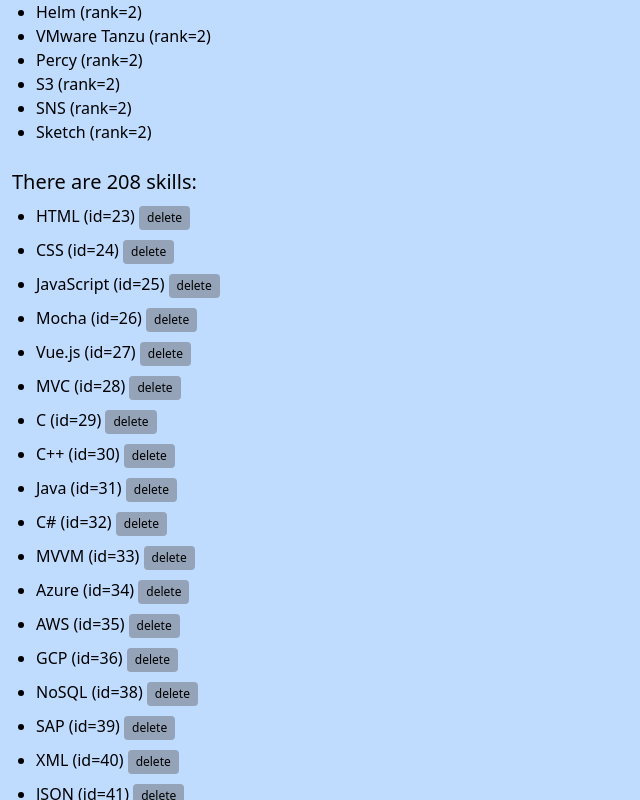
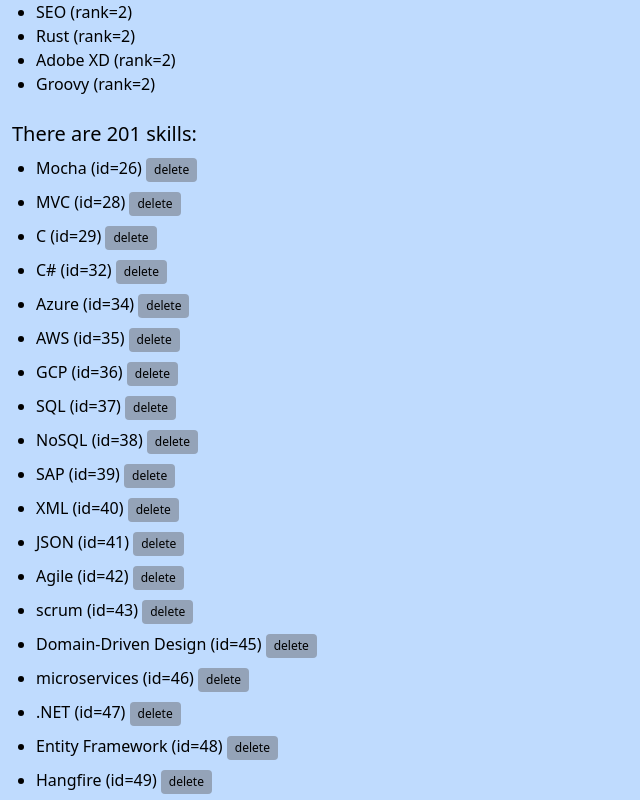
Before and after one commit to edwardtanguay/vue-pinia-showcase, a Vue app: page / in a window 1280 px wide. Shown: the part 700-1500 px from the top of the page, without its empty margins (0-640 px from the left). Built offline with nearby package versions, Linux system fonts and the light colour scheme; what oh-vue-icons would draw is missing.

Commit message:
hotload seems fixed

```diff
--- a/src/data/skills.json
+++ b/src/data/skills.json
@@ -1,26 +1,5 @@
 {
   "skills": [
-    {
-      "idCode": "html",
-      "name": "HTML",
-      "url": "https://onespace.pages.dev/techItems?id=32",
-      "description": "the markup language that serves as the basis of websites",
-      "id": 23
-    },
-    {
-      "idCode": "css",
-      "name": "CSS",
-      "url": "https://onespace.pages.dev/techItems?id=33",
-      "description": "the language used to style websites and a standard tool for web development",
-      "id": 24
-    },
-    {
-      "idCode": "javascript",
-      "name": "JavaScript",
-      "url": "https://onespace.pages.dev/techItems?id=34",
-      "description": "the main scripting language of the Web",
-      "id": 25
-    },
     {
       "idCode": "mocha",
       "name": "Mocha",
@@ -29,13 +8,6 @@
       "id": 26
     },
     {
-      "idCode": "vue",
-      "name": "Vue.js",
-      "url": "https://onespace.pages.dev/techItems?id=37",
-      "description": "can easily be used to enhance existing applications as well as to create new applications",
-      "id": 27
-    },
-    {
       "idCode": "mvc",
       "name": "MVC",
       "url": "https://onespace.pages.dev/techItems?id=39",
@@ -50,32 +22,11 @@
       "id": 29
     },
     {
-      "idCode": "cplusplus",
-      "name": "C++",
-      "url": "https://onespace.pages.dev/techItems?id=57",
-      "description": "low-level language for writing applications",
-      "id": 30
-    },
-    {
-      "idCode": "java",
-      "name": "Java",
-      "url": "https://onespace.pages.dev/techItems?id=44",
-      "description": "a popular and ubiquitous OOP programming language",
-      "id": 31
-    },
-    {
       "idCode": "csharp",
       "name": "C#",
       "url": "https://onespace.pages.dev/techItems?id=91",
       "description": "the standard OOP language on the .NET platform",
       "id": 32
-    },
-    {
-      "idCode": "mvvm",
-      "name": "MVVM",
-      "url": "https://en.wikipedia.org/wiki/Model%E2%80%93view%E2%80%93viewmodel",
-      "description": "a pattern like MVC but with a View Model, gave rise to JavaScript frameworks",
-      "id": 33
     },
     {
       "idCode": "azure",
--- a/vite.config.ts
+++ b/vite.config.ts
@@ -12,9 +12,9 @@
 			"@": fileURLToPath(new URL("./src", import.meta.url)),
 		},
 	},
-	// server: {
-	// 	watch: {
-	// 		ignored: ["**/data/**"],
-	// 	},
-	// },
+	server: {
+		watch: {
+			ignored: ["**/data/**"],
+		},
+	},
 });
```
